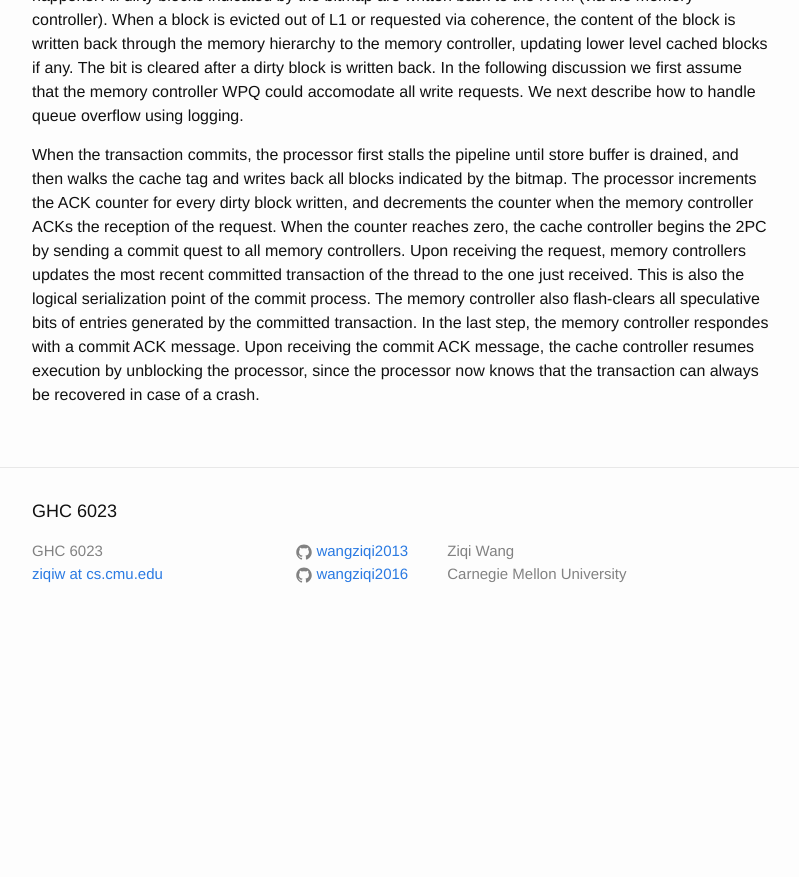
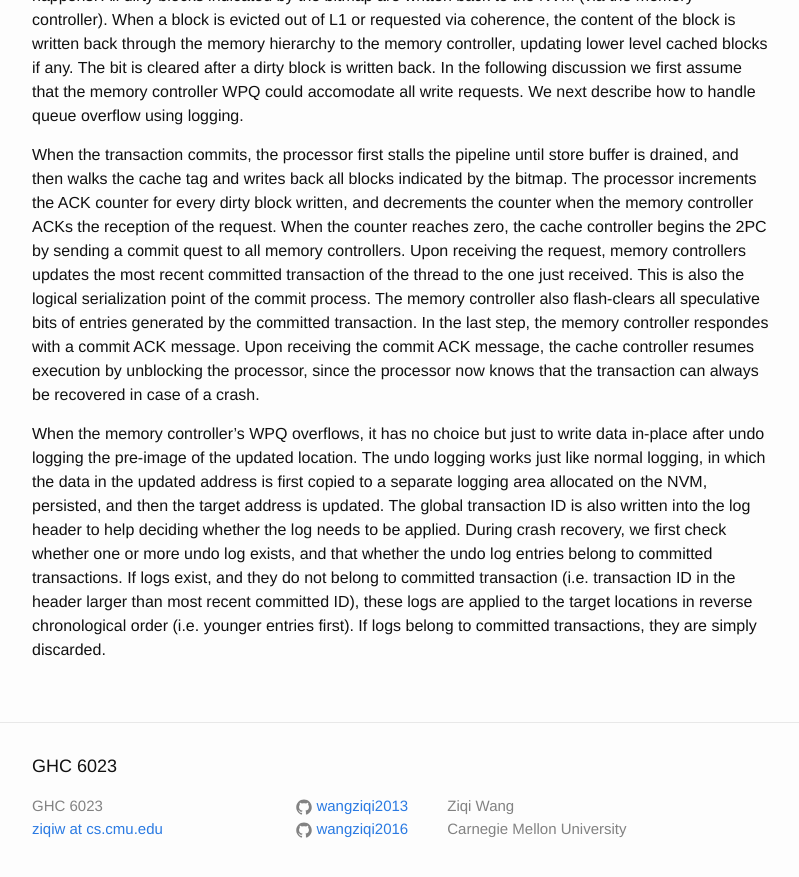
Before and after one commit to wangziqi2013/wangziqi2013.github.io, a Jekyll site: the page built from _posts/2019-12-11-lad.markdown, in a window 1280 px wide and 900 px high, scrolled down 2320 px. Shown: the top 877 px of the window, without its empty margins (238-1037 px from the left). Built offline with Jekyll 4.4.1, drawn with Linux system fonts in a browser that asks for light colours; before the commit the page ends 2965 px from its top, so only the background shows below that.

Commit message:
Adding overflow

```diff
--- a/_posts/2019-12-11-lad.markdown
+++ b/_posts/2019-12-11-lad.markdown
@@ -95,3 +95,12 @@ is also the logical serialization point of the commit process. The memory contro
 bits of entries generated by the committed transaction. In the last step, the memory controller respondes with a commit ACK
 message. Upon receiving the commit ACK message, the cache controller resumes execution by unblocking the processor, since
 the processor now knows that the transaction can always be recovered in case of a crash.
+
+When the memory controller's WPQ overflows, it has no choice but just to write data in-place after undo logging the pre-image
+of the updated location. The undo logging works just like normal logging, in which the data in the updated address is first
+copied to a separate logging area allocated on the NVM, persisted, and then the target address is updated. The global transaction
+ID is also written into the log header to help deciding whether the log needs to be applied. During crash recovery, we first
+check whether one or more undo log exists, and that whether the undo log entries belong to committed transactions. If logs
+exist, and they do not belong to committed transaction (i.e. transaction ID in the header larger than most recent committed
+ID), these logs are applied to the target locations in reverse chronological order (i.e. younger entries first). If logs
+belong to committed transactions, they are simply discarded.
```
